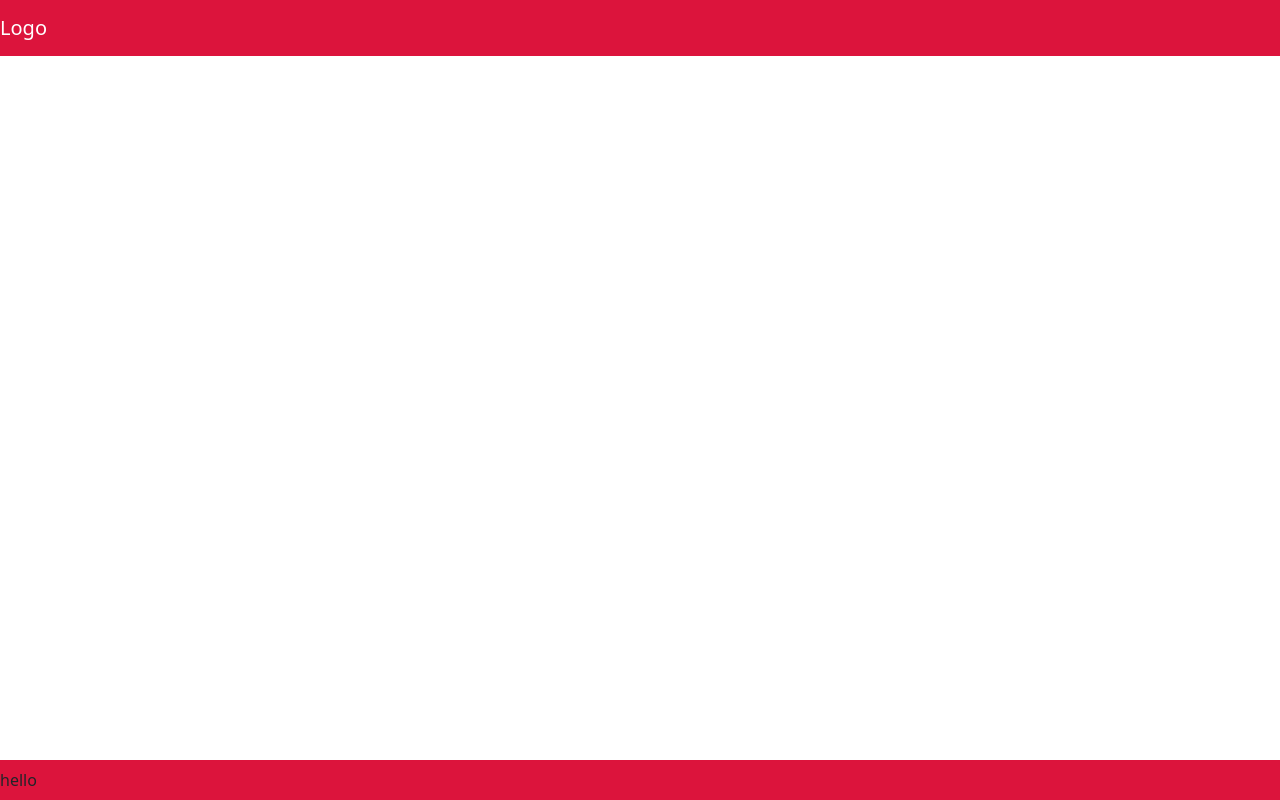
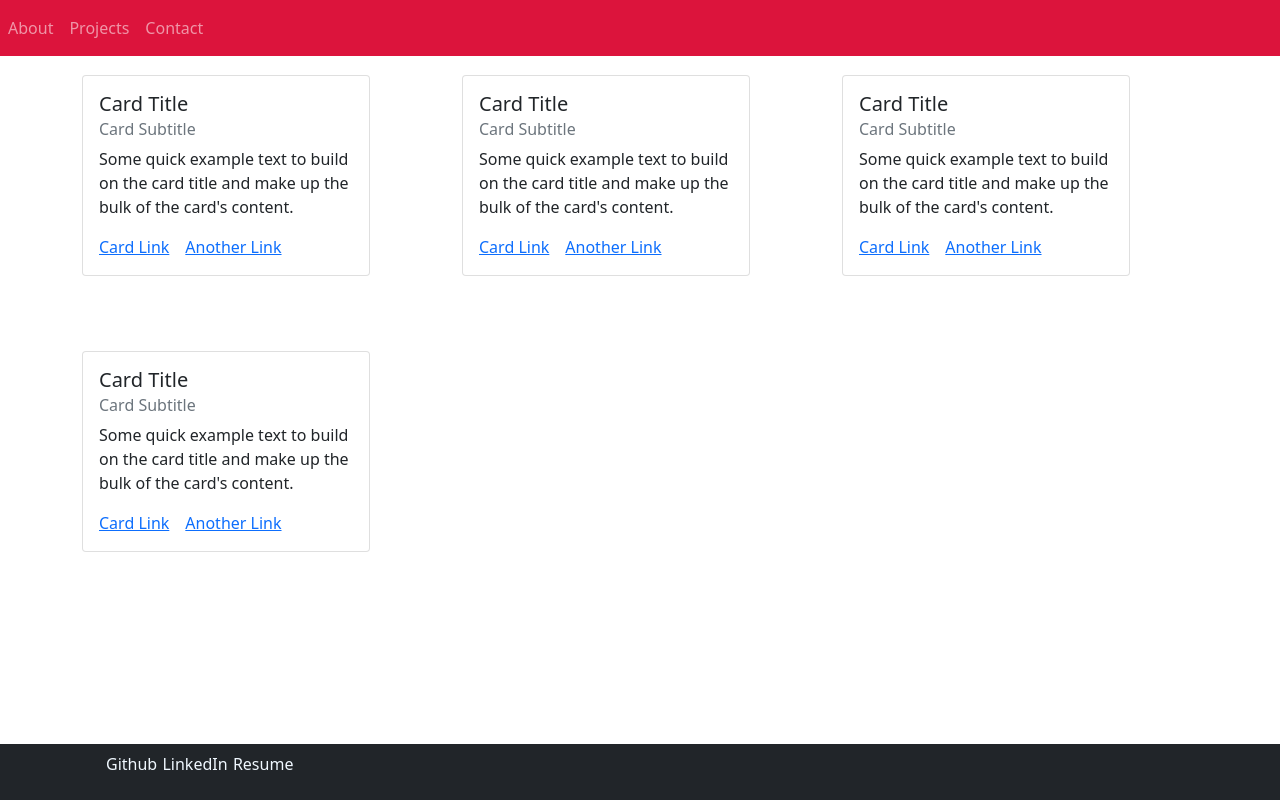
Before and after one commit to Sambalogna/reactPortfolio, a React (Create React App) app in the folder reactportfolio/: page / in a window 1280 px wide. Built offline with nearby package versions, Linux system fonts and the light colour scheme.

Commit message:
nav finished, cards updated with images

```diff
--- a/reactportfolio/src/App.css
+++ b/reactportfolio/src/App.css
@@ -2,6 +2,18 @@
     background-color: crimson;
 }
 
-.footer {
+.footerContent {
+    color: aliceblue;
+}
+
+.footerList li {
+    display: inline;
+    padding-right: 3%;
 
 }
+.footerList li a {
+    text-decoration: none;
+}
+.projectCard{
+    margin-top: 75px;
+}
--- a/reactportfolio/src/App.js
+++ b/reactportfolio/src/App.js
@@ -1,12 +1,12 @@
 import React from "react";
 import Footer from "./components/Footer/index";
-import Nav from "./components/Navbar/index"
-import Project from "./components/Project/Project";
+import Navigation from "./components/Navbar/index"
+import Project from "./components/Project/index";
 import './App.css'
 function App() {
   return (
     <div className="app">
-      <Nav />
+      <Navigation />
       <Project />
       <Footer />
     </div>
--- a/reactportfolio/src/components/Footer/Footer.js
+++ /dev/null
@@ -1,3 +0,0 @@
-.footer {
-
-}
--- a/reactportfolio/src/components/Footer/index.js
+++ b/reactportfolio/src/components/Footer/index.js
@@ -1,11 +1,23 @@
 import React from "react";
 import '../../App.css'
-import 'bootstrap/dist/css/bootstrap.css'
-import {Navbar} from 'react-bootstrap'
+import { Container, Navbar, Row, Col} from 'react-bootstrap'
+
 function Footer(props) {
     return (
-        <Navbar bg="myNavBg" variant="dark" fixed="bottom">
-            <div>hello</div>
+        <Navbar bg="dark" variant="dark" fixed="bottom">
+            <Container>
+                <Row>
+                    <Col></Col>
+                    <Col className="justify-content-md-center">
+                    <ul className="list-unstyled footerList">
+                        <li><a href="https://github.com/Sambalogna"className="footerContent">Github</a></li>
+                        <li><a href="https://www.linkedin.com/in/samuel-lazaro-mandel/"className="footerContent">LinkedIn</a></li>
+                        <li><a href=""className="footerContent">Resume</a></li>
+                    </ul>
+                    </Col>
+                    <Col></Col>
+                </Row>
+            </Container>
         </Navbar>
 
     )
--- a/reactportfolio/src/components/Navbar/index.js
+++ b/reactportfolio/src/components/Navbar/index.js
@@ -1,15 +1,22 @@
 import React from "react";
-import 'bootstrap/dist/css/bootstrap.css'
-import {Navbar} from 'react-bootstrap'
+import {Nav, Navbar} from 'react-bootstrap'
 
-function Nav(props) {
+function Navigation(props) {
     return (
-        <Navbar bg="myNavBg" variant="dark" fixed="top">
-            <Navbar.Brand>
-                Logo
-            </Navbar.Brand>
+        <Navbar bg="myNavBg" variant="dark" fixed="top" expand="md">
+
+            <Navbar.Toggle />
+            <Navbar.Collapse>
+                <Nav>
+                    <Nav.Link href="About">About</Nav.Link>
+                    <Nav.Link href="Project">Projects</Nav.Link>
+                    <Nav.Link href="Footer">Contact</Nav.Link>
+
+                </Nav>
+            </Navbar.Collapse>
+
         </Navbar>
 
     )
 }
-export default Nav
+export default Navigation
--- a/reactportfolio/src/components/Project/Project.js
+++ /dev/null
@@ -1,9 +0,0 @@
-import React from "react";
-
-function Project(props) {
-    return (
-            <div></div>
-
-    )
-}
-export default Project
--- a/reactportfolio/src/components/Project/index.js
+++ b/reactportfolio/src/components/Project/index.js
@@ -0,0 +1,82 @@
+import React from "react";
+import {Card, Container, Row, Col} from 'react-bootstrap'
+function Project(props) {
+    return (
+<Container>
+    <Row>
+    <Col>
+        <Card style={{ width: '18rem' }} className="projectCard">
+        <Card.Body>
+            <Card.Title>Card Title</Card.Title>
+            <Card.Subtitle className="mb-2 text-muted">Card Subtitle</Card.Subtitle>
+            <Card.Text>
+            Some quick example text to build on the card title and make up the bulk of
+            the card's content.
+            </Card.Text>
+            <Card.Link href="#">Card Link</Card.Link>
+            <Card.Link href="#">Another Link</Card.Link>
+        </Card.Body>
+        </Card>
+    </Col>
+    <Col>
+        <Card style={{ width: '18rem' }} className="projectCard">
+        <Card.Body>
+            <Card.Title>Card Title</Card.Title>
+            <Card.Subtitle className="mb-2 text-muted">Card Subtitle</Card.Subtitle>
+            <Card.Text>
+            Some quick example text to build on the card title and make up the bulk of
+            the card's content.
+            </Card.Text>
+            <Card.Link href="#">Card Link</Card.Link>
+            <Card.Link href="#">Another Link</Card.Link>
+        </Card.Body>
+        </Card>
+    </Col>
+    <Col>
+        <Card style={{ width: '18rem' }} className="projectCard">
+        <Card.Body>
+            <Card.Title>Card Title</Card.Title>
+            <Card.Subtitle className="mb-2 text-muted">Card Subtitle</Card.Subtitle>
+            <Card.Text>
+            Some quick example text to build on the card title and make up the bulk of
+            the card's content.
+            </Card.Text>
+            <Card.Link href="#">Card Link</Card.Link>
+            <Card.Link href="#">Another Link</Card.Link>
+        </Card.Body>
+        </Card>
+    </Col>
+    <Col>
+        <Card style={{ width: '18rem' }} className="projectCard">
+        <Card.Body>
+            <Card.Title>Card Title</Card.Title>
+            <Card.Subtitle className="mb-2 text-muted">Card Subtitle</Card.Subtitle>
+            <Card.Text>
+            Some quick example text to build on the card title and make up the bulk of
+            the card's content.
+            </Card.Text>
+            <Card.Link href="#">Card Link</Card.Link>
+            <Card.Link href="#">Another Link</Card.Link>
+        </Card.Body>
+        </Card>
+    </Col>
+    </Row>
+</Container>
+
+
+        // <div className="container">
+        //     <div className="row justify-content-center">
+        //         <div className="card text-white bg-dark col-md-4 border-dark" style="width: 18rem;">
+        //             <img src="/assets/" className="card-img-top" alt="projects" height="200px" width="200px" />
+        //             <div className="card-body">
+        //             <h5 className="card-title"></h5>
+        //             <p className="card-text">Hello</p>
+        //             <a href="{{projectURL}}" className="btn btn-primary">Visit </a>
+        //             </div>
+        //         </div>
+        //     </div>
+        // </div>
+
+    )
+}
+export default Project
```
